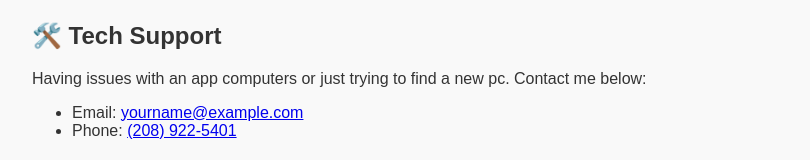
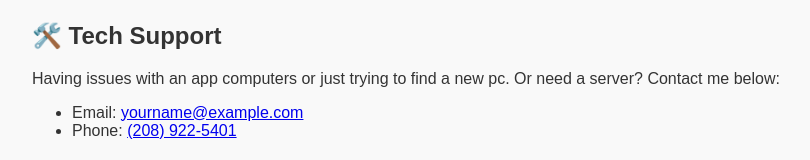
Before and after one commit to noble3212/noble3212.github.io, a plain HTML site: page index.html in a window 1280 px wide. Shown: the part 415-575 px from the top of the page, without its empty margins (208-1018 px from the left). Drawn offline with Linux system fonts and the light colour scheme.

Commit message:
Update index.html

```diff
--- a/index.html
+++ b/index.html
@@ -56,7 +56,7 @@
 
   <div class="section">
     <h2>🛠️ Tech Support</h2>
-    <p>Having issues with an app computers or just trying to find a new pc. Contact me below:</p>
+    <p>Having issues with an app computers or just trying to find a new pc. Or need a server? Contact me below:</p>
     <ul>
       <li>Email: <a href="mailto:yourname@example.com">yourname@example.com</a></li>
       <li>Phone: <a href="tel:+12089225401">(208) 922-5401</a></li>
```
